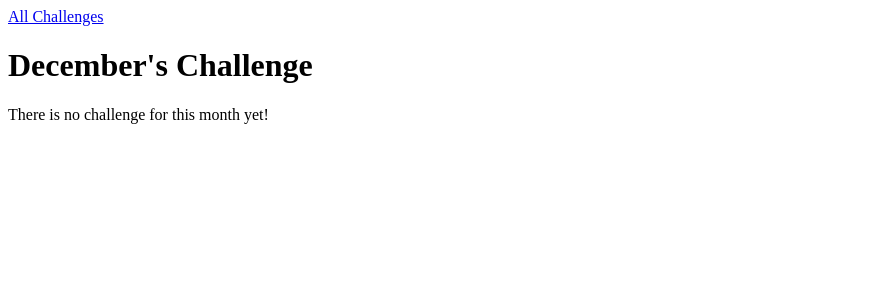
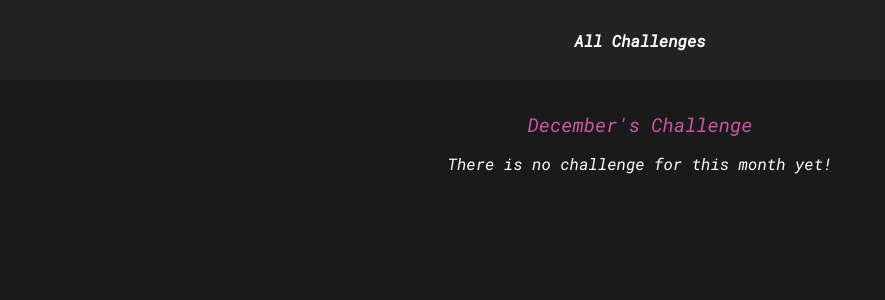
Before and after one commit to Chaki0981/monthly-challenges, a Django app: page /challenges/december in a window 1280 px wide. Shown: the top 300 px of the page, without its empty margins (0-885 px from the left). Run offline with Django 4.2, Linux system fonts and the light colour scheme.

Commit message:
404, styling, css

```diff
--- /dev/null
+++ b/challenges/static/challenges/challenge.css
@@ -0,0 +1,22 @@
+h1,
+h2 {
+    text-align: center;
+    color: white;
+}
+
+h1 {
+    font-size: 1.2rem;
+    margin: 2rem 0 1rem 0;
+    font-weight: normal;
+    color: #cf54a6;
+}
+
+h2 {
+    font-size: 3rem;
+    font-weight: bold;
+}
+
+.fallback {
+    text-align: center;
+    color:white;
+}
--- /dev/null
+++ b/challenges/static/challenges/includes/header.css
@@ -0,0 +1,25 @@
+header {
+    width: 100%;
+    height: 5rem;
+    background-color: rgb(34, 34, 34);
+}
+
+header nav {
+    width: 100%;
+    height: 100%;
+    display: flex;
+    justify-content: center;
+    align-items: center;
+}
+
+header nav a {
+    color: white;
+    text-decoration: 2rem;
+    font-weight: bold;
+    text-decoration: none;
+}
+
+header nav a:hover,
+header nav a:active {
+    color: #7e0514;
+}
--- a/challenges/templates/challenges/challenge.html
+++ b/challenges/templates/challenges/challenge.html
@@ -1,4 +1,10 @@
 {% extends "base.html"%}
+{% load static %}
+
+{% block css_files%}
+    <link rel="stylesheet" href="{% static "challenges/challenge.css"%}">
+    <link rel="stylesheet" href="{% static "challenges/includes/header.css"%}">
+{% endblock %}
 
 {% block page_title%}
     {{ month_name|title }}'s challenge
@@ -11,6 +17,6 @@
     {% if text is not None %}
         <h2>{{ text }}</h2>
     {% else %}
-        <p>There is no challenge for this month yet!</p>
+        <p class="fallback">There is no challenge for this month yet!</p>
     {% endif %}
 {% endblock %}
--- a/challenges/templates/challenges/index.html
+++ b/challenges/templates/challenges/index.html
@@ -1,4 +1,10 @@
 {% extends "base.html" %}
+{% load static %}
+
+{% block css_files%}
+    <link rel="stylesheet" href="{% static "challenges/challenges.css"%}">
+    <link rel="stylesheet" href="{% static "challenges/includes/header.css"%}">
+{% endblock %}
 
 {% block page_title%}
     All Challenges
--- a/challenges/views.py
+++ b/challenges/views.py
@@ -1,5 +1,5 @@
 from django.shortcuts import render
-from django.http import HttpResponse, HttpResponseNotFound, HttpResponseRedirect
+from django.http import Http404, HttpResponseNotFound, HttpResponseRedirect
 from django.urls import reverse
 from django.template.loader import render_to_string
 
@@ -50,4 +50,4 @@ def monthly_challenge(request, month):
             'month_name': month,
         })
     except:
-        return HttpResponseNotFound('<h1>This month is not supported!</h1>')
+        raise Http404()
--- a/monthly_challenges/settings.py
+++ b/monthly_challenges/settings.py
@@ -1,3 +1,4 @@
+import os
 """
 Django settings for monthly_challenges project.
 
@@ -120,6 +121,10 @@ USE_TZ = True
 
 STATIC_URL = 'static/'
 
+STATICFILES_DIRS = [
+    BASE_DIR / "static",
+]
+
 # Default primary key field type
 # https://docs.djangoproject.com/en/4.1/ref/settings/#default-auto-field
 
--- /dev/null
+++ b/static/styles.css
@@ -0,0 +1,11 @@
+@import url('https://fonts.googleapis.com/css2?family=Roboto+Mono:ital,wght@1,300;1,400&display=swap');
+
+html {
+    font-family: 'Roboto Mono', monospace;
+
+}
+
+body {
+    margin:0;
+    background-color: #1a1a1a;
+}
--- a/templates/base.html
+++ b/templates/base.html
@@ -1,3 +1,5 @@
+{% load static %}
+
 <!DOCTYPE html>
 <html lang="en">
 <head>
@@ -5,6 +7,8 @@
     <meta http-equiv="X-UA-Compatible" content="IE=edge">
     <meta name="viewport" content="width=device-width, initial-scale=1.0">
     <title> {% block page_title %}My Challenges{% endblock %} </title></head>
+    <link rel="stylesheet" href="{% static "styles.css" %}">
+    {% block css_files%}{%endblock%}
 <body>
     {% block content %}{% endblock %}
 </body>
```
Also changed, not shown: challenges/static/challenges/challenges.css (added, +37 -0 lines), templates/404.html (added, +10 -0 lines).
